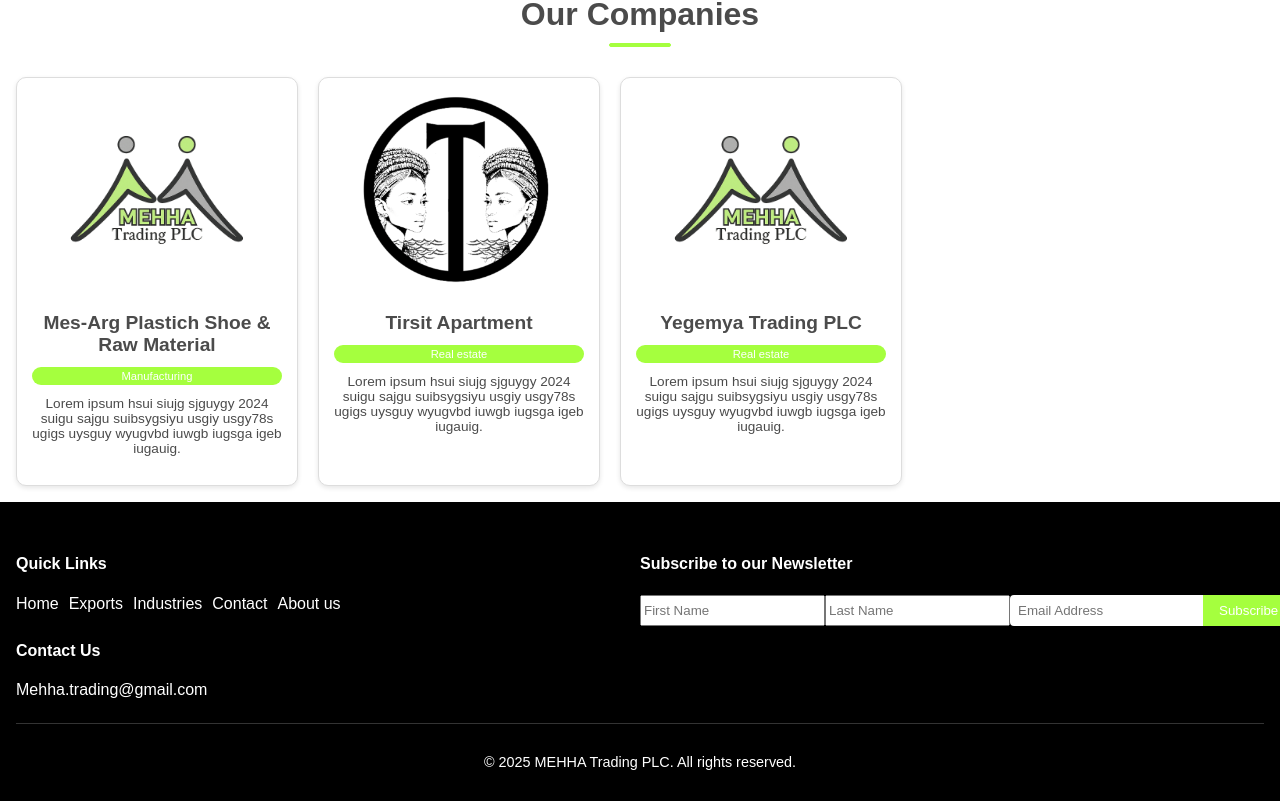
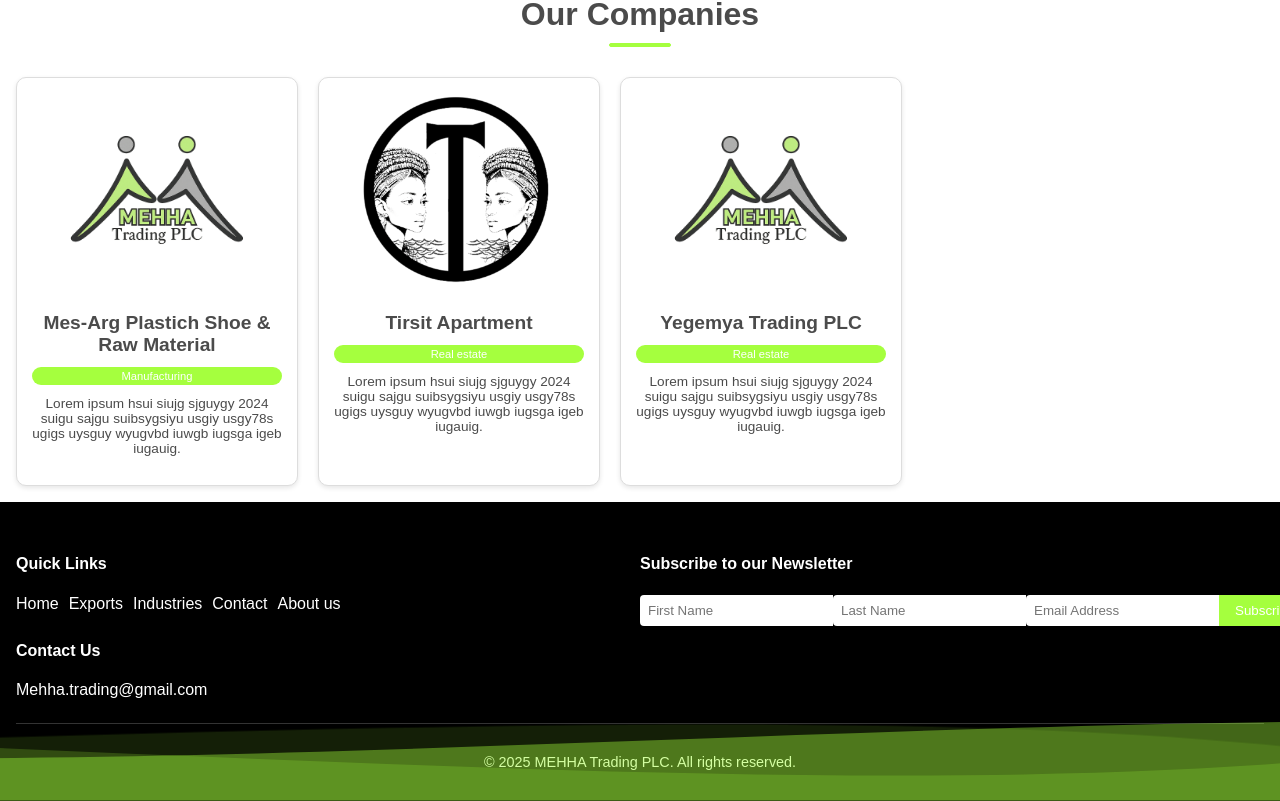
Before and after one commit to Prodaaron/MEHHA-Trading, a React (Vite) app in the folder mehha-trading/: page / in a window 1280 px wide. Shown: the part 741-1542 px from the top of the page. Built offline with nearby package versions, Linux system fonts and the light colour scheme; a web font is replaced by a local one.

Commit message:
footer animation

```diff
--- a/mehha-trading/src/components/Footer.jsx
+++ b/mehha-trading/src/components/Footer.jsx
@@ -43,6 +43,7 @@ const Footer = () => {
             <a href="mailto:mehha.trading@gmail.com">Mehha.trading@gmail.com</a>
           </div>
         </div>
+
         <div className="footer-newsletter">
           <h4>Subscribe to our Newsletter</h4>
           <form onSubmit={handleSubmit}>
@@ -74,8 +75,22 @@ const Footer = () => {
           </form>
         </div>
       </div>
+
       <div className="footer-bottom">
         <p>© {new Date().getFullYear()} MEHHA Trading PLC. All rights reserved.</p>
+      </div>
+
+      {/* Wave Animation */}
+      <div className="wave-container">
+        <svg className="wave" xmlns="http://www.w3.org/2000/svg" viewBox="0 0 1200 120" preserveAspectRatio="none">
+          <path d="M0,40 C300,140 900,-40 1200,60 L1200,120 L0,120 Z"></path>
+        </svg>
+        <svg className="wave second" xmlns="http://www.w3.org/2000/svg" viewBox="0 0 1200 120" preserveAspectRatio="none">
+          <path d="M0,60 C300,-20 900,180 1200,40 L1200,120 L0,120 Z"></path>
+        </svg>
+        <svg className="wave third" xmlns="http://www.w3.org/2000/svg" viewBox="0 0 1200 120" preserveAspectRatio="none">
+          <path d="M0,30 C300,110 900,-50 1200,70 L1200,120 L0,120 Z"></path>
+        </svg>
       </div>
     </footer>
   );
--- a/mehha-trading/src/components/footer.css
+++ b/mehha-trading/src/components/footer.css
@@ -3,6 +3,8 @@
   color: var(--light);
   padding: 2rem 1rem 1rem 1rem;
   font-family: sans-serif;
+  position: relative;
+  overflow: hidden;
 }
 
 .footer a {
@@ -25,7 +27,6 @@
 .footer-links {
   flex: 1;
   min-width: 200px;
-
 }
 
 .footer-links ul {
@@ -50,7 +51,8 @@
   flex-wrap: nowrap;
 }
 
-.footer-newsletter input[type="email"] {
+.footer-newsletter input[type="email"],
+.footer-newsletter input[type="text"] {
   flex: 1;
   padding: 0.5rem;
   border: none;
@@ -78,3 +80,54 @@
   padding-top: 1rem;
   font-size: 0.9rem;
 }
+
+/* Wave Styles */
+.wave-container {
+  position: absolute;
+  bottom: 0;
+  left: 0;
+  width: 100%;
+  height: 35%; /* higher waves */
+  overflow: hidden;
+  pointer-events: none;
+}
+
+.wave {
+  position: absolute;
+  width: 200%;
+  height: 100%;
+  animation: waveMove 8s linear infinite;
+}
+
+.wave.second {
+  animation: waveMove 12s linear infinite reverse;
+  opacity: 0.5;
+}
+
+.wave.third {
+  animation: waveMove 16s linear infinite;
+  opacity: 0.3;
+}
+
+.wave path {
+  fill: var(--primary);
+  opacity: 0.4;
+}
+
+@keyframes waveMove {
+  0% {
+    transform: translateX(0) translateY(0);
+  }
+  10% {
+    transform: translateX(-12.5%) translateY(-20px) scaleY(1.3);
+  }
+  20% {
+    transform: translateX(-25%) translateY(0) scaleY(1);
+  }
+  30% {
+    transform: translateX(-37.5%) translateY(15px) scaleY(0.9);
+  }
+  40% {
+    transform: translateX(-50%) translateY(0) scaleY(1);
+  }
+}
```
